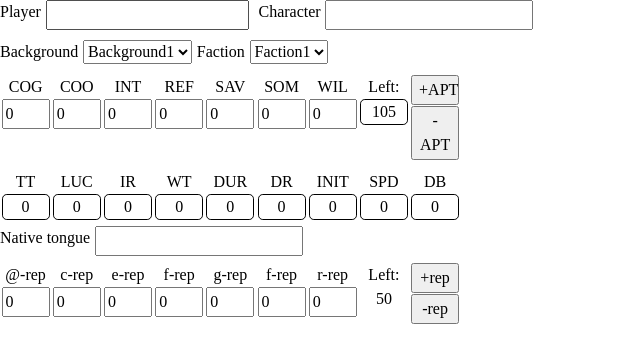
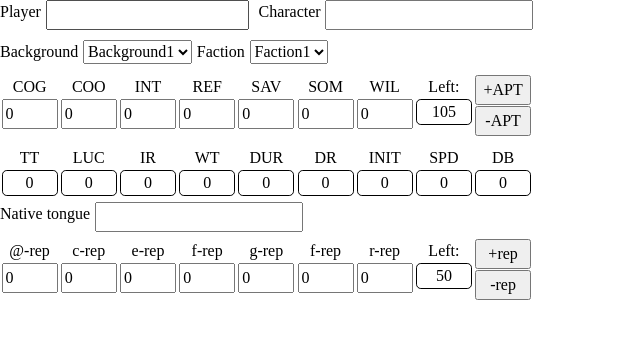
Before and after one commit to cmlimm/eclipse-character-calculator, a plain HTML site: page index.html in a window 1280 px wide. Shown: the whole page, without its empty margins (0-640 px from the left). Drawn offline with Linux system fonts and the light colour scheme.

Commit message:
fix border in «left» columns

```diff
--- a/style.css
+++ b/style.css
@@ -13,17 +13,16 @@
     flex-direction: column;
     margin: 0.1rem;
 }
-#based-on-aptitudes > .column > span,
-#aptitudes > .column > span{
+.column > span {
     border-style: solid;
     border-width: 0.1rem;
     border-radius: 0.3rem;
 }
 .short-name {
-    width: 3rem;
+    width: 3.5rem;
 }
 .column > label,
-span, figcaption {
+span, figcaption, button {
     display: block;
     text-align: center;
 }
```
